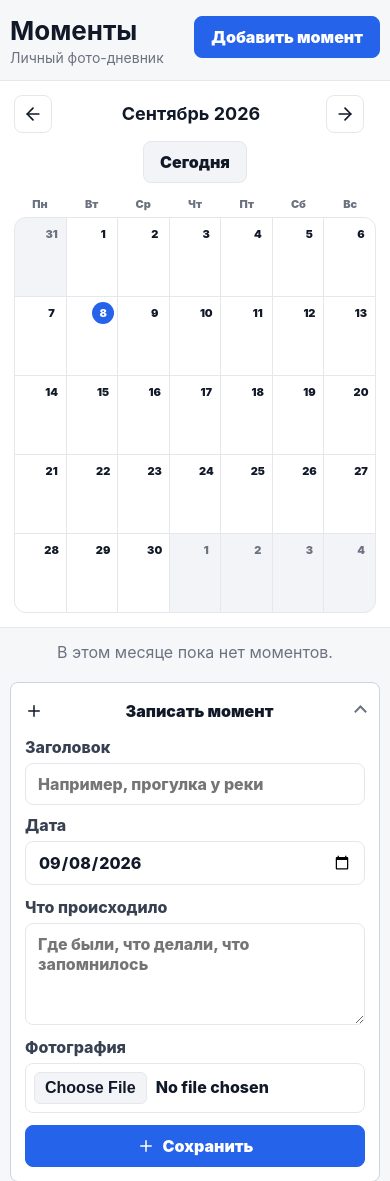
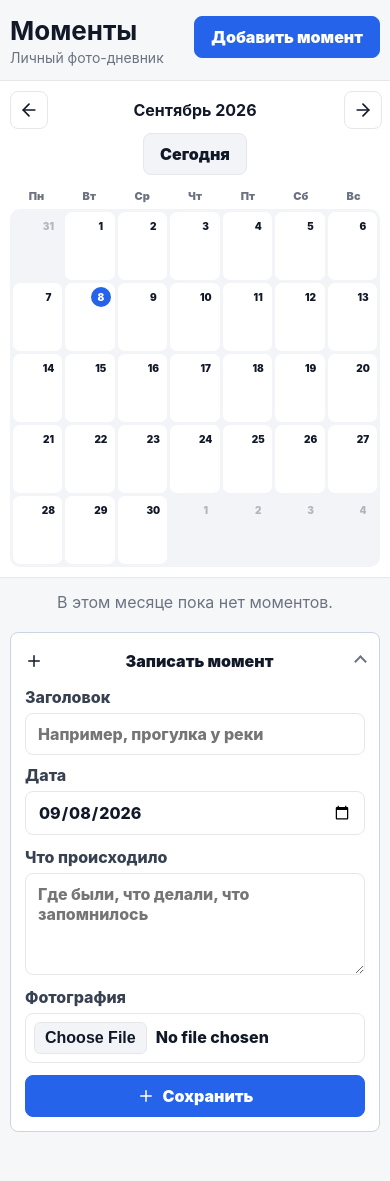
Before and after one commit to rost956/home-os, a FastAPI app: page /moments in a window 390 px wide. Shown: the part 56-1237 px from the top of the page. After the commit the page ends 1188 px from the top, so only its background shows below. Run offline with FastAPI, Linux system fonts and the light colour scheme; the visitor is signed in with stand-in values (Sample User, id 1); tables that the repository leaves empty hold one stand-in row (values such as "Sample post"); data that the repository does not hold is empty; some libraries are stand-ins or nearby versions.

Commit message:
Polish Moments calendar UX

```diff
--- a/app/static/style.css
+++ b/app/static/style.css
@@ -2576,22 +2576,6 @@ html[data-theme="dark"] .success-alert {
     .expense-row-actions { gap: 6px; }
     .expense-row-actions strong { white-space: nowrap; }
     .expense-edit-form .compact-check { min-height: 48px; }
-}
-
-@media (max-width: 720px) {
-    .moments-calendar { margin-inline: -10px; padding: 10px; border-radius: 0; border-inline: 0; }
-    .moments-calendar-toolbar { grid-template-columns: 36px minmax(0, 1fr) 36px; gap: 4px; }
-    .moments-calendar-toolbar h2 { font-size: 16px; }
-    .moments-today-link { grid-column: 1 / -1; justify-self: center; }
-    .moment-calendar-day { min-height: 70px; padding: 4px; }
-    .moment-calendar-date { width: 20px; height: 20px; font-size: 10px; }
-    .moment-thumbnail { min-height: 40px; }
-    .moment-thumbnail-wrap { border-radius: 5px; }
-    .moment-text-preview { display: none; }
-    .moments-day-count { right: 2px; bottom: 2px; min-width: 17px; padding: 2px 4px; font-size: 9px; }
-    .moments-day-view-head { align-items: stretch; flex-direction: column; }
-    .moments-day-view-head .btn { width: 100%; }
-    .moments-day-grid { grid-template-columns: minmax(0, 1fr); }
 }
 
 @media (max-width: 370px) {
@@ -3061,17 +3045,21 @@ html[data-theme="dark"] .success-alert {
 .moments-calendar-weekdays, .moments-calendar-grid { min-width: 0; width: 100%; }
 .moments-calendar-weekdays { margin: 0 0 6px; }
 .moments-calendar-weekdays span { padding: 0; text-align: center; }
-.moments-calendar-grid { border-radius: 12px; }
-.moment-calendar-day { min-height: 136px; padding: 6px; gap: 5px; text-decoration: none; transition: background .16s ease, box-shadow .16s ease; }
-.moment-calendar-day:not(.outside-month):hover { background: var(--soft); text-decoration: none; }
-.moment-calendar-day.selected { box-shadow: inset 0 0 0 2px var(--primary); z-index: 1; }
-.moment-calendar-day.today .moment-calendar-date { background: var(--accent-background); color: var(--primary-foreground); }
-.moment-thumbnail-wrap { position: relative; min-height: 0; flex: 1; overflow: hidden; border-radius: 8px; background: var(--soft); }
-.moment-thumbnail { display: block; width: 100%; height: 100%; min-height: 82px; object-fit: cover; }
-.moment-text-preview { display: block; padding: 8px; overflow-wrap: anywhere; color: var(--muted); font-size: 11px; font-weight: 800; }
-.moments-day-count { position: absolute; right: 5px; bottom: 5px; min-width: 22px; padding: 3px 6px; border-radius: 999px; background: var(--accent-background); color: var(--primary-foreground); text-align: center; font-size: 11px; line-height: 1; }
+.moments-calendar-grid { gap: 4px; padding: 4px; border: 0; border-radius: 14px; background: var(--soft); }
+.moments-calendar-cell { min-width: 0; min-height: 126px; display: flex; flex-direction: column; gap: 5px; padding: 6px; border-radius: 10px; background: var(--card); color: var(--text); text-decoration: none; transition: background .16s ease, box-shadow .16s ease, transform .16s ease; }
+.moments-calendar-cell:not(.is-outside-month):hover { background: var(--soft); text-decoration: none; transform: translateY(-1px); }
+.moments-calendar-cell.is-outside-month { background: transparent; color: var(--muted); opacity: .48; }
+.moments-calendar-cell.is-selected { background: var(--soft); box-shadow: inset 0 0 0 1px var(--primary); }
+.moments-calendar-date { width: 24px; height: 24px; display: inline-flex; align-items: center; justify-content: center; margin-left: auto; border-radius: 50%; font-size: 12px; font-weight: 900; }
+.moments-calendar-cell.is-selected .moments-calendar-date { color: var(--primary); }
+.moments-calendar-cell.is-today .moments-calendar-date { background: var(--accent-background); color: var(--primary-foreground); }
+.moments-calendar-media { position: relative; min-height: 0; flex: 1; display: grid; place-items: center; overflow: hidden; border-radius: 8px; background: var(--soft); }
+.moments-calendar-thumb { display: block; width: 100%; height: 100%; min-height: 78px; aspect-ratio: 4 / 3; object-fit: cover; }
+.moments-calendar-marker { width: 8px; height: 8px; border-radius: 50%; background: var(--primary); box-shadow: 0 0 0 5px var(--card); }
+.moments-calendar-count { position: absolute; right: 5px; bottom: 5px; min-width: 22px; padding: 3px 6px; border-radius: 999px; background: var(--accent-background); color: var(--primary-foreground); text-align: center; font-size: 11px; line-height: 1; }
 .moments-month-empty { margin: -6px 0 18px; color: var(--muted); text-align: center; }
-.moments-day-view { display: grid; gap: 12px; margin: 20px 0; }
+.moments-day-view { position: relative; display: grid; gap: 12px; margin: 20px 0; padding: 16px; border: 1px solid var(--line); border-radius: 14px; background: var(--soft); }
+.moments-day-view::before { content: ''; position: absolute; inset: 0 auto 0 0; width: 3px; border-radius: 14px 0 0 14px; background: var(--accent-background); }
 .moments-day-view-head { display: flex; align-items: end; justify-content: space-between; gap: 12px; }
 .moments-day-view-head h2, .moments-day-view-head p { margin: 0; }
 .moments-day-view-head p { margin-top: 3px; color: var(--muted); font-size: 12px; }
@@ -3098,6 +3086,21 @@ html[data-theme="dark"] .success-alert {
 .planner-upcoming-list small { color: var(--muted); font-size: 11px; }
 
 @media (max-width: 720px) {
+    .moments-calendar { margin-inline: -10px; padding: 10px; border-radius: 0; border-inline: 0; }
+    .moments-calendar-toolbar { grid-template-columns: 36px minmax(0, 1fr) 36px; gap: 4px; }
+    .moments-calendar-toolbar h2 { font-size: 16px; }
+    .moments-today-link { grid-column: 1 / -1; justify-self: center; }
+    .moments-calendar-grid { gap: 3px; padding: 3px; border-radius: 10px; }
+    .moments-calendar-cell { min-height: 68px; gap: 3px; padding: 4px; border-radius: 7px; }
+    .moments-calendar-date { width: 20px; height: 20px; font-size: 10px; }
+    .moments-calendar-media { border-radius: 5px; }
+    .moments-calendar-thumb { min-height: 38px; aspect-ratio: 1 / 1; }
+    .moments-calendar-marker { width: 6px; height: 6px; box-shadow: 0 0 0 4px var(--card); }
+    .moments-calendar-count { right: 2px; bottom: 2px; min-width: 17px; padding: 2px 4px; font-size: 9px; }
+    .moments-day-view { margin-inline: -4px; padding: 12px 10px; border-radius: 10px; }
+    .moments-day-view-head { align-items: stretch; flex-direction: column; }
+    .moments-day-view-head .btn { width: 100%; }
+    .moments-day-grid { grid-template-columns: minmax(0, 1fr); }
     .moments-tools { align-items: stretch; flex-direction: column; }
     .moments-month-form { width: 100%; }
     .moments-month-form label { min-width: 0; flex: 1; }
--- a/app/templates/base.html
+++ b/app/templates/base.html
@@ -16,7 +16,7 @@
     <meta name="theme-color" content="#111827">
     <link rel="icon" type="image/png" sizes="192x192" href="/static/icon-192.png">
     <link rel="apple-touch-icon" href="/static/icon-192.png">
-<link rel="stylesheet" href="/static/style.css?v=67">
+<link rel="stylesheet" href="/static/style.css?v=68">
 </head>
 <body class="{% block body_class %}{% endblock %}">
 <svg class="icon-sprite" aria-hidden="true" focusable="false">
--- a/app/templates/moments.html
+++ b/app/templates/moments.html
@@ -8,9 +8,9 @@
     <div class="moments-calendar-weekdays">{% for weekday in calendar_weekdays %}<span>{{ weekday }}</span>{% endfor %}</div>
     <div class="moments-calendar-grid">
     {% for calendar_day in calendar_days %}
-        {% if calendar_day.is_current_month %}<a class="moment-calendar-day {% if calendar_day['items'] %}has-moments{% endif %} {% if calendar_day.is_today %}today{% endif %} {% if selected_day == calendar_day.day %}selected{% endif %}" href="/moments?year={{ year }}&month={{ month }}&day={{ calendar_day.day.isoformat() }}" aria-label="{{ calendar_day.day.strftime('%d.%m.%Y') }}{% if calendar_day['items'] %}, моментов: {{ calendar_day['items']|length }}{% endif %}">{% else %}<div class="moment-calendar-day outside-month">{% endif %}
-            <span class="moment-calendar-date">{{ calendar_day.number }}</span>
-            {% if calendar_day['items'] %}{% set preview = calendar_day['items'] | selectattr('photo_path') | first %}<div class="moment-thumbnail-wrap">{% if preview %}<img class="moment-thumbnail" src="/media/moments/thumb/{{ preview.photo_path.rsplit('/', 1)[-1] }}" alt="" loading="lazy">{% else %}<span class="moment-text-preview">{{ calendar_day['items'][0].title }}</span>{% endif %}<b class="moments-day-count">{{ calendar_day['items']|length }}</b></div>{% endif %}
+        {% if calendar_day.is_current_month %}<a class="moments-calendar-cell {% if calendar_day['items'] %}has-moments{% endif %} {% if calendar_day.is_today %}is-today{% endif %} {% if selected_day == calendar_day.day %}is-selected{% endif %}" href="/moments?year={{ year }}&month={{ month }}&day={{ calendar_day.day.isoformat() }}" aria-label="{{ calendar_day.day.strftime('%d.%m.%Y') }}{% if calendar_day['items'] %}, моментов: {{ calendar_day['items']|length }}{% endif %}">{% else %}<div class="moments-calendar-cell is-outside-month">{% endif %}
+            <span class="moments-calendar-date">{{ calendar_day.number }}</span>
+            {% if calendar_day['items'] %}{% set preview = calendar_day['items'] | selectattr('photo_path') | first %}<div class="moments-calendar-media">{% if preview %}<img class="moments-calendar-thumb" src="/media/moments/thumb/{{ preview.photo_path.rsplit('/', 1)[-1] }}" alt="" loading="lazy">{% else %}<span class="moments-calendar-marker" aria-hidden="true"></span>{% endif %}<b class="moments-calendar-count">{{ calendar_day['items']|length }}</b></div>{% endif %}
         {% if calendar_day.is_current_month %}</a>{% else %}</div>{% endif %}
     {% endfor %}
     </div>
```
Also changed, not shown: tests/test_moments_calendar.py (+21 -4 lines).
